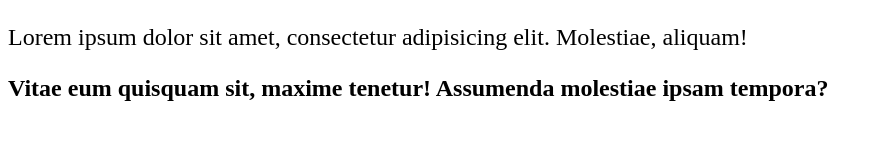
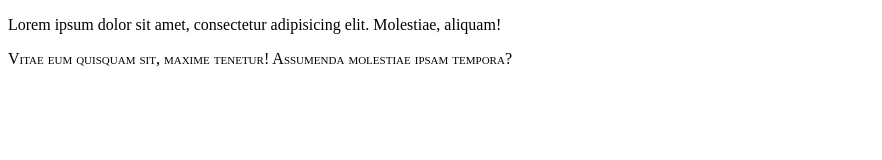
Before and after one commit to Serg12345/css, a plain HTML site: page index.html in a window 1280 px wide. Shown: the whole page, without its empty margins (0-882 px from the left). Drawn offline with Linux system fonts and the light colour scheme.

Commit message:
Свойство font-variant

```diff
--- a/css/style.css
+++ b/css/style.css
@@ -1,10 +1,10 @@
 body {
-	font-size: 24px;
+	font-size: 16px;
 }
-/* Свойство font-weight (толщина текста) */
+/* Свойство font-variant (конвертирует шрифт в маленькие заглавные буквы) */
 p.first {
-	font-weight: normal;
+	font-variant: normal;
 }
 p.second {
-	font-weight: bold;
+	font-variant: small-caps;
 }
```
